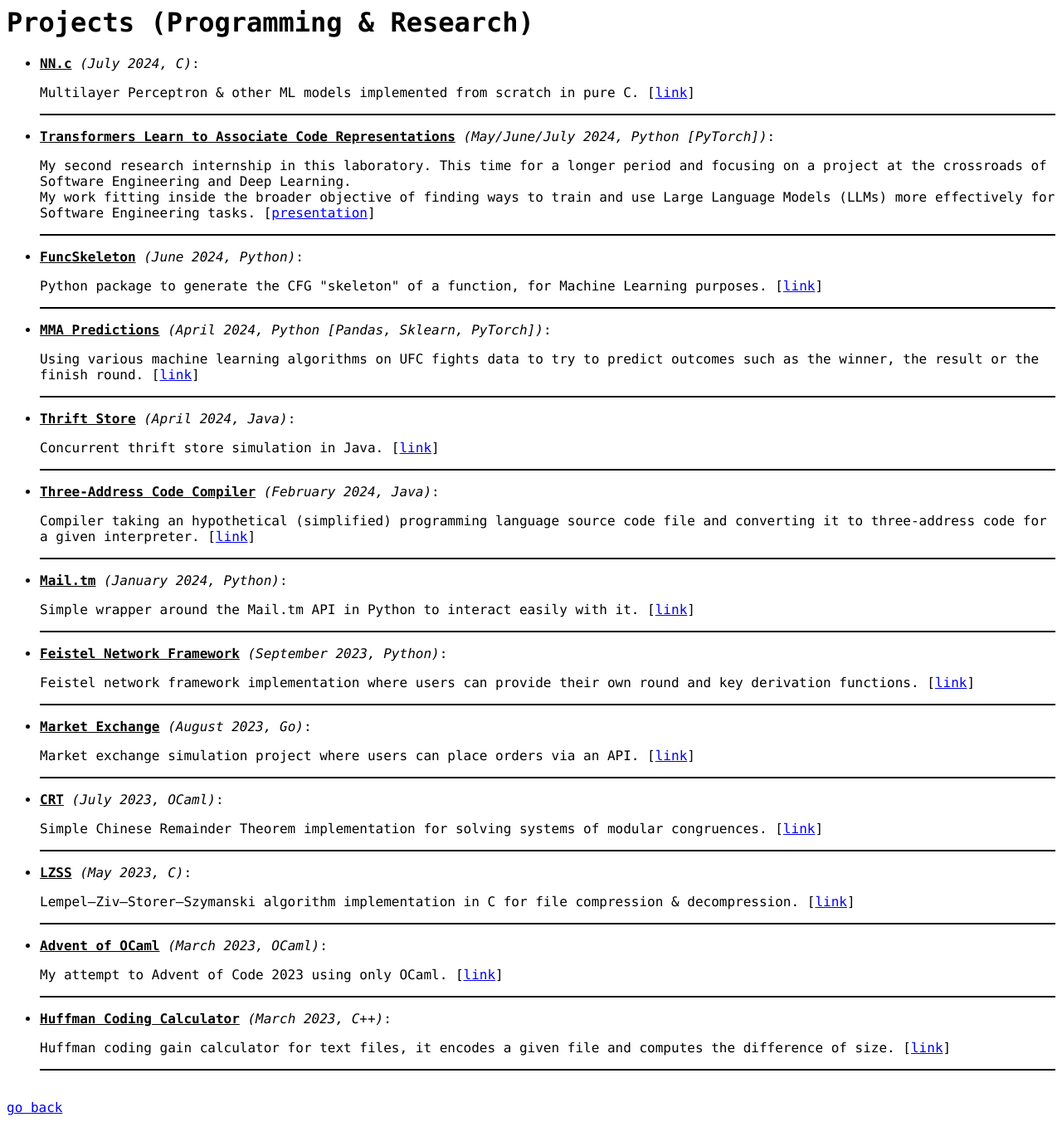
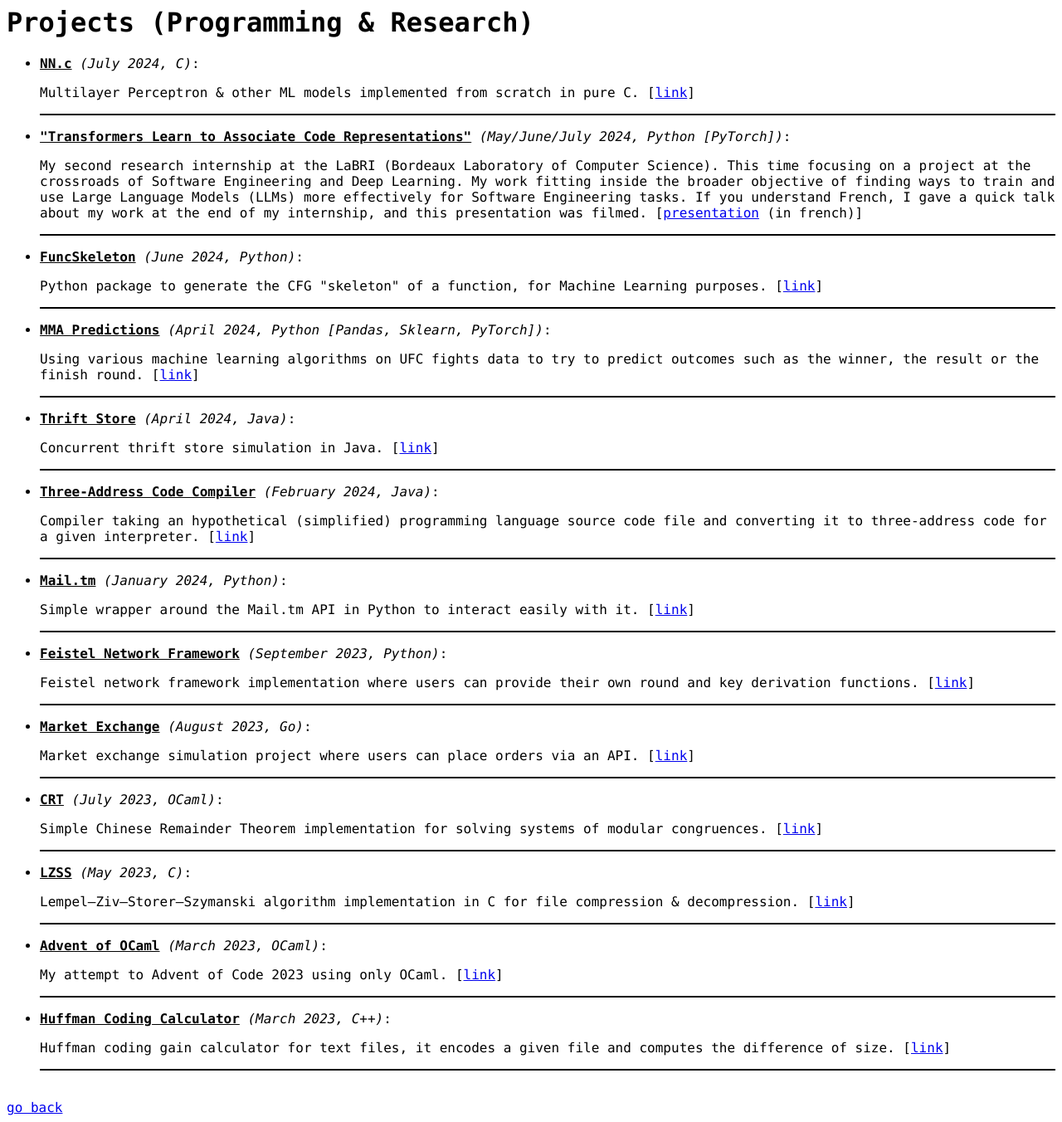
Before and after one commit to mrochk/mrochk.github.io, a Jekyll site: the page projects.html, which Jekyll copies as it is, in a window 1280 px wide. Shown: the whole page at 83% size. Built offline with Jekyll 4.4.1, drawn with Linux system fonts in a browser that asks for light colours.

Commit message:
added presentation

```diff
--- a/projects.html
+++ b/projects.html
@@ -39,9 +32,8 @@ b {
     </li>
 
     <li>
-        <p><b>Transformers Learn to Associate Code Representations</b> <i>(May/June/July 2024, Python [PyTorch])</i>:</p>
-        <p>My second research internship in this laboratory. This time for a longer period and focusing on a project at the crossroads of Software Engineering and Deep Learning.<br>
-        My work fitting inside the broader objective of finding ways to train and use Large Language Models (LLMs) more effectively for Software Engineering tasks. [<a href="https://github.com/mrochk/funcskeleton">presentation</a>]</p>
+        <p><b>"Transformers Learn to Associate Code Representations"</b> <i>(May/June/July 2024, Python [PyTorch])</i>:</p>
+        <p>My second research internship at the LaBRI (Bordeaux Laboratory of Computer Science). This time focusing on a project at the crossroads of Software Engineering and Deep Learning. My work fitting inside the broader objective of finding ways to train and use Large Language Models (LLMs) more effectively for Software Engineering tasks. If you understand French, I gave a quick talk about my work at the end of my internship, and this presentation was filmed. [<a href="https://github.com/mrochk/funcskeleton">presentation</a> (in french)]</p>
     </li>
 
     <li>
```
Also changed, not shown: other parts of projects.html (+0 -7 lines).
